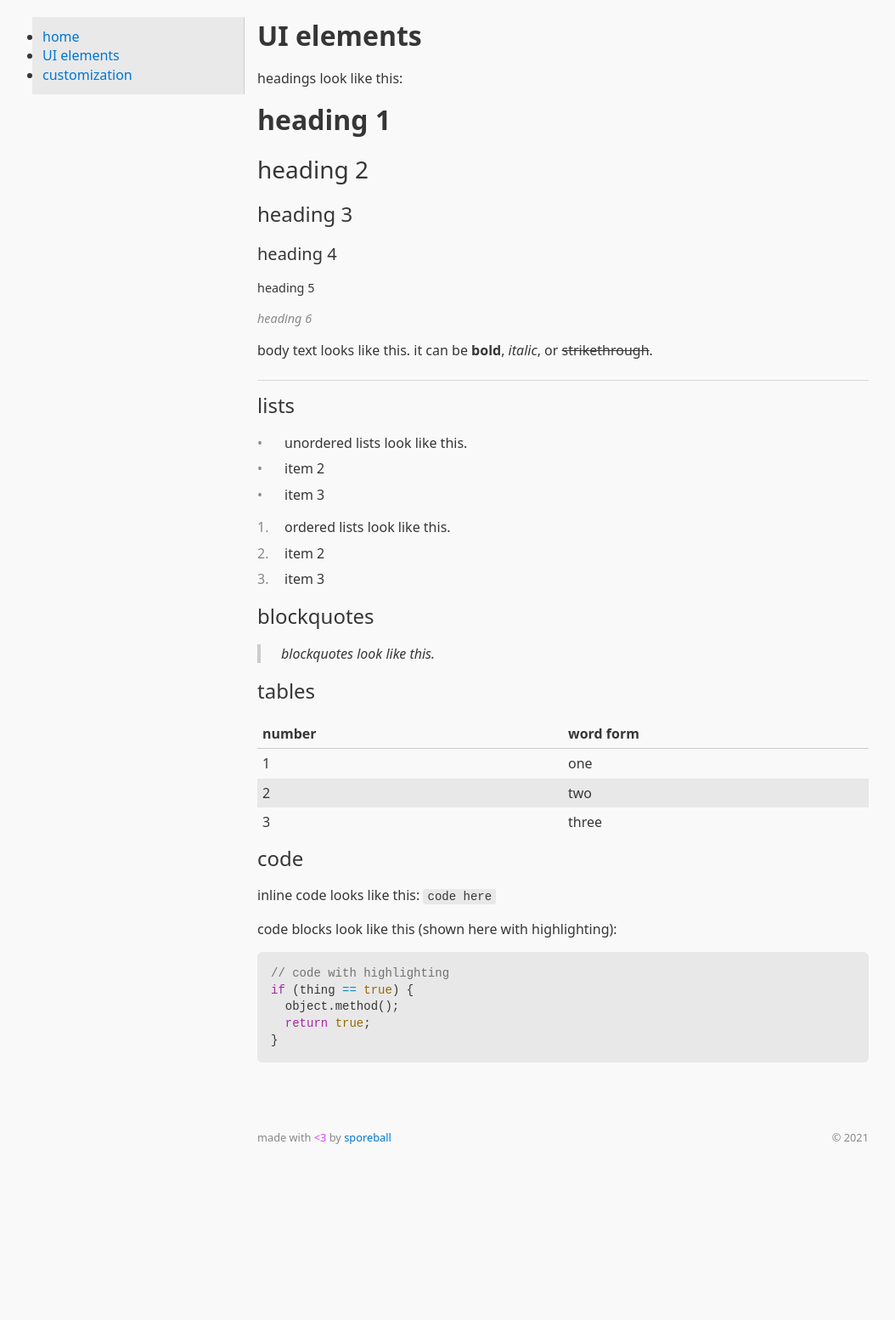
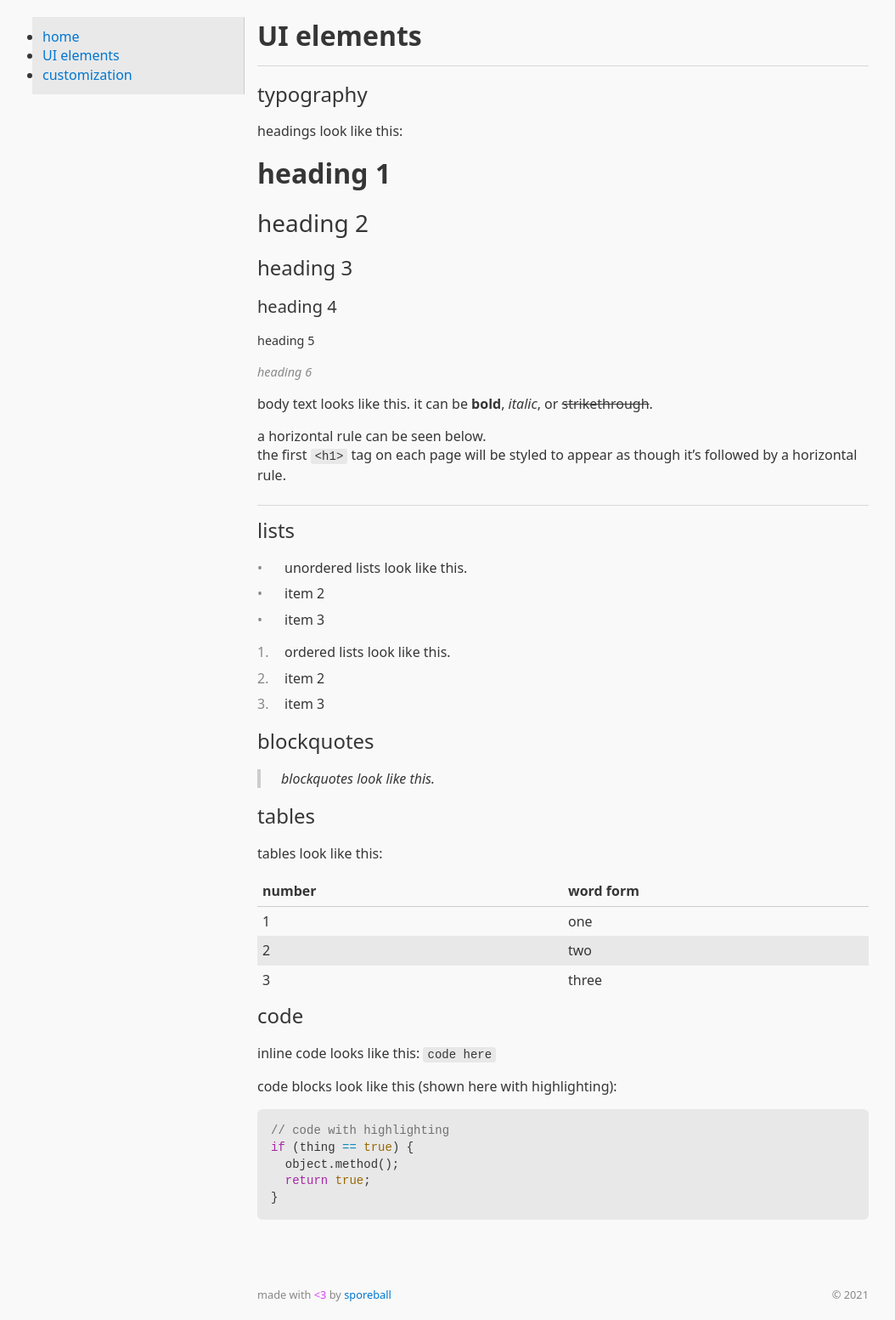
Before and after one commit to sporeball/lifeblood, a Jekyll site: the page built from docs/ui_components.md, in a window 1280 px wide. Shown: the whole page at 85% size, without its empty margins (102-1156 px from the left). Built offline with Jekyll 4.4.1, drawn with Linux system fonts in a browser that asks for light colours; before the commit the page ends 1368 px from its top, so only the background shows below that.

Commit message:
add mock hr to first h1

```diff
--- a/_sass/typography.scss
+++ b/_sass/typography.scss
@@ -1,13 +1,18 @@
 h1, h2, h3, h4, h5, h6, p {
   margin-top:0;
   margin-bottom:1rem;
-  font-family:var(--font-heading, var(--font-stack));
-  font-weight:400
+  font-weight:400;
+  font-family:var(--font-heading, var(--font-stack))
 }
 
 h1 {
   font-weight:700;
   font-size:2rem
+}
+
+h1:first-of-type {
+  border-bottom:1px solid #d8d8d8;
+  padding-bottom:0.75rem
 }
 
 h2 {
--- a/docs/ui_components.md
+++ b/docs/ui_components.md
@@ -4,6 +4,8 @@ layout: page
 nav_order: 2
 ---
 # UI elements
+
+### typography
 headings look like this:
 
 # heading 1
@@ -14,6 +16,9 @@ headings look like this:
 ###### heading 6
 
 body text looks like this. it can be **bold**, *italic*, or <s>strikethrough</s>.
+
+a horizontal rule can be seen below.\
+the first `<h1>` tag on each page will be styled to appear as though it's followed by a horizontal rule.
 
 ---
 
@@ -30,6 +35,7 @@ body text looks like this. it can be **bold**, *italic*, or <s>strikethrough</s>
 > blockquotes look like this.
 
 ### tables
+tables look like this:
 
 | number | word form |
 |--------|-----------|
```
